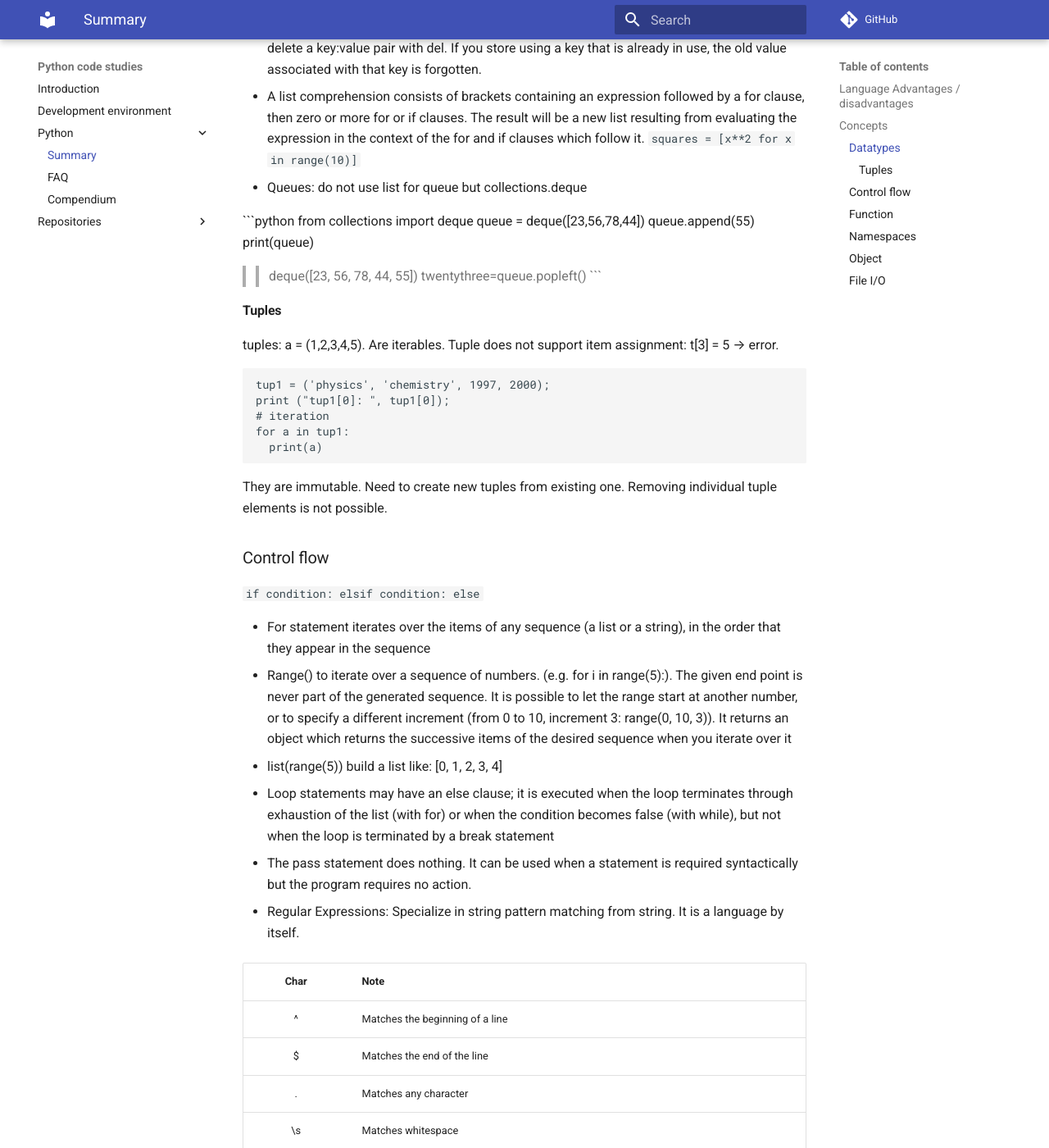
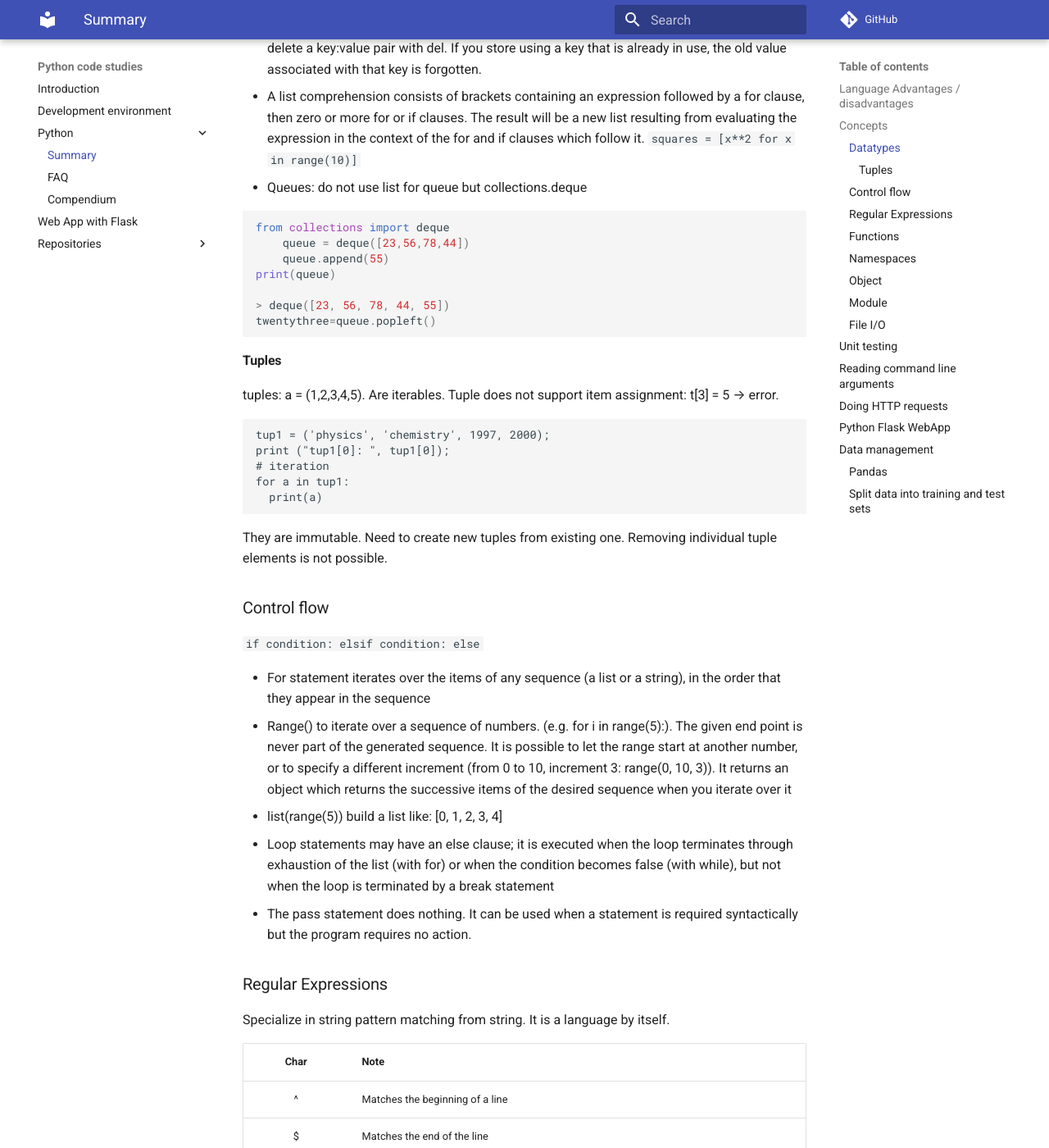
Before and after one commit to jbcodeforce/python-code, an MkDocs documentation site: the page built from docs/python/python-summary.md, in a window 1280 px wide and 1400 px high, scrolled down 883 px. Shown: the whole window at 82% size. Built offline with MkDocs 1.6.1 and Material for MkDocs 9.7.7, drawn with Linux system fonts in a browser that asks for light colours; comment, search, counter and statistics services are not loaded; some of the changed text lies outside the part shown.

Commit message:
Clean mkdocs to be deployed to git, and add flask

````diff
--- a/docs/python/python-summary.md
+++ b/docs/python/python-summary.md
@@ -29,15 +29,15 @@ Use blank to indent code block. The coding style is known as PEP8.
 * A list comprehension consists of brackets containing an expression followed by a for clause, then zero or more for or if clauses. The result will be a new list resulting from evaluating the expression in the context of the for and if clauses which follow it. `squares = [x**2 for x in range(10)]`
 * Queues: do not use list for queue but collections.deque
 
- ```python
+```python
 from collections import deque
     queue = deque([23,56,78,44])
     queue.append(55)
 print(queue)
 
->>deque([23, 56, 78, 44, 55])
+> deque([23, 56, 78, 44, 55])
 twentythree=queue.popleft()
- ```
+```
 
 #### Tuples
 
@@ -52,7 +52,6 @@ for a in tup1:
 ```
 They are immutable. Need to create new tuples from existing one. Removing individual tuple elements is not possible.
 
-
 ### Control flow
 
 `if condition: elsif condition: else`
@@ -63,7 +62,8 @@ They are immutable. Need to create new tuples from existing one. Removing indivi
 * Loop statements may have an else clause; it is executed when the loop terminates through exhaustion of the list (with for) or when the condition becomes false (with while), but not when the loop is terminated by a break statement
 * The pass statement does nothing. It can be used when a statement is required syntactically but the program requires no action.
 
-* Regular Expressions:
+### Regular Expressions
+
 Specialize in string pattern matching from string. It is a language by itself.
 
 | Char | Note |
@@ -86,7 +86,7 @@ Specialize in string pattern matching from string. It is a language by itself.
 |  re.findall(‘[0-9]+’,s) | find all occurrence of number in string. [0-9] is one digit
 
 
-### Function
+### Functions
 
 Python supports OOD and functional programming like Scala. Function can be defined in a scope of a module file outside of a class, or as method of a class.
 
@@ -110,8 +110,10 @@ print(f(2))
 print(f(3))
 [1,2,3]
 ```
+
 * A function can be called with an arbitrary number of arguments. The syntax is
 `def (formalArg,formalArg2,*args,kwarg=value):`
+
 * lambda is a keyword to define an anonymous function
 
 ```
@@ -209,6 +211,8 @@ class DerivedClassName(Base1, Base2, Base3):
 
 There is no private instance variables inside an object. The naming convention using _ before the name should be treated as non-public part of the API.
 
+### Module
+
 A **module** is a file containing python definitions and statements. The filename = module name. Definitions from a module can be imported into other modules or into the main module. Be sure to take the folder hierarchy as package hierarchy.
 A module can contain executable statements as well as function definitions. These statements are intended to initialize the module. They are executed only the first time the module name is encountered in an import statement.
 
@@ -259,7 +263,7 @@ print(d[' Toby'])
 Python doesn't flush the buffer—that is, write data to the file—until it's sure you're done writing. One way to do this is to close the file.
 File objects contain a special pair of built-in methods: `__enter__()` and `__exit__()`.
 
-# Unit testing
+## Unit testing
 
 `unittest` is based on Kent Beck's work on unit testing like the `junit` library.
 * define a module with a class which extends TestCase, use the setUp and tearDown methods to set context before each test method.
@@ -268,7 +272,7 @@ File objects contain a special pair of built-in methods: `__enter__()` and `__ex
 
 [pytest](https://docs.pytest.org/en/latest/) is another tool to do testing in python/
 
-# Reading command line arguments
+## Reading command line arguments
 
 ```python
 import sys
@@ -277,20 +281,23 @@ print("Number of arguments: ", len(sys.argv))
 print("The arguments are: " , str(sys.argv))
 ```
 
-# Doing HTTP request
+## Doing HTTP requests
 
 See code under [web_data](https://github.com/jbcodeforce/python-code/web_data)
 
 * [urllib](https://docs.python.org/3/library/urllib.html)
 * [The request library](http://docs.python-requests.org/en/master/user/quickstart/#response-content)
 
-# Python Flask WebApp
+## Python Flask WebApp
 
-The project [python-code](https://github.com/jbcodeforce/python-code) includes the `angular-flask` folder to present some simple examples of using Flask without angular.
+The project [python-code](https://github.com/jbcodeforce/python-code) includes the `angular-flask` folder to present some simple examples of how to use Flask with Angular.
 
-# Data management
+See [this note for details.](../flask/readme.md)
 
- ## Pandas
+## Data management
+
+### Pandas
+
 Create a data frame with two columns
 ```
 data = DataFrame({'message': [], 'class': []})
--- a/mkdocs.yml
+++ b/mkdocs.yml
@@ -1,12 +1,13 @@
 site_name: Python code studies
 repo_url: https://github.com/jbcodeforce/python-code
 nav:
-  - Introduction: readme.md
+  - Introduction: index.md
   - Development environment: dev-env.md
   - Python:
     - Summary: python/python-summary.md
     - FAQ: python/faq.md
     - Compendium: python/compendium.md
+  - Web App with Flask: flask/readme.md
   - Repositories:
     - Python studies: https://github.com/jbcodeforce/python-code
     - Python and data sciences: https://github.com/jbcodeforce/ml-basics
````
Also changed, not shown: README.md (+2 -10 lines), docs/dev-env.md (+5 -0 lines), docs/flask/readme.md (renamed from angular-flask/ReadMe.md, +21 -9 lines), docs/index.md (added, +39 -0 lines), docs/python/compendium.md (+2 -0 lines), docs/python/faq.md (+18 -0 lines), docs/readme.md (deleted, +0 -74 lines), 3 other files.
